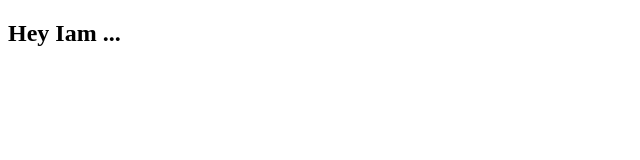
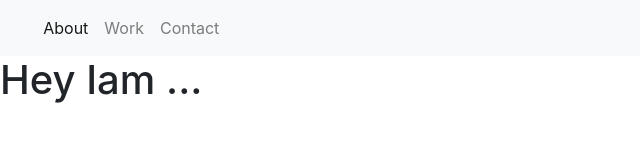
Before and after one commit to Shimele/microverse-challenge, a plain HTML site: page index.html in a window 1280 px wide. Shown: the whole page, without its empty margins (0-640 px from the left). Drawn offline with nearby package versions, Linux system fonts and the light colour scheme.

Commit message:
add nav bar

```diff
--- a/css/style.css
+++ b/css/style.css
@@ -0,0 +1,11 @@
+body{
+    margin:0;
+    padding: 0;
+    width: 100%;
+}
+#nav-bar{
+    background-color: red;
+}
+.active{
+    margin-left: 10%;
+}
--- a/index.html
+++ b/index.html
@@ -2,13 +2,21 @@
 <html lang="en">
   <head>
     <meta charset="UTF-8">
-    <title>Fork Me! FCC: Test Suite Template</title>
+    <title>Personal Portfolio</title>
+    <link rel="stylesheet" href="https://stackpath.bootstrapcdn.com/bootstrap/4.3.1/css/bootstrap.min.css" integrity="sha384-ggOyR0iXCbMQv3Xipma34MD+dH/1fQ784/j6cY/iJTQUOhcWr7x9JvoRxT2MZw1T" crossorigin="anonymous">
     <link rel="stylesheet" href="css/style.css">
   </head>
 
   <body>
     <header>
     <div id="nav-bar">
+        <nav class="navbar navbar-expand-lg navbar-light bg-light">
+          <div class="navbar-nav">
+            <a class="nav-item nav-link active" href="#">About<span class="sr-only">(current)</span></a>
+            <a class="nav-item nav-link" href="#">Work</a>
+            <a class="nav-item nav-link" href="#">Contact</a>
+          </div>
+        </nav>
     </div>
   </header>
 
@@ -31,20 +39,11 @@
       </footer>
     </section>
 
+
+    <script src="https://code.jquery.com/jquery-3.3.1.slim.min.js" integrity="sha384-q8i/X+965DzO0rT7abK41JStQIAqVgRVzpbzo5smXKp4YfRvH+8abtTE1Pi6jizo" crossorigin="anonymous"></script>
+    <script src="https://cdnjs.cloudflare.com/ajax/libs/popper.js/1.14.7/umd/popper.min.js" integrity="sha384-UO2eT0CpHqdSJQ6hJty5KVphtPhzWj9WO1clHTMGa3JDZwrnQq4sF86dIHNDz0W1" crossorigin="anonymous"></script>
+    <script src="https://stackpath.bootstrapcdn.com/bootstrap/4.3.1/js/bootstrap.min.js" integrity="sha384-JjSmVgyd0p3pXB1rRibZUAYoIIy6OrQ6VrjIEaFf/nJGzIxFDsf4x0xIM+B07jRM" crossorigin="anonymous"></script>
     <script src="https://cdn.freecodecamp.org/testable-projects-fcc/v1/bundle.js"></script>
-
-    <!--
-
-    Hello Camper!
-
-    For now, the test suite only works in Chrome!
-    Please read the README below in the JS Editor before beginning.
-    Feel free to delete this message once you have read it.
-    Good luck and Happy Coding!
-
-    - The freeCodeCamp Team
-
-    -->
     <script  src="js/index.js"></script>
   </body>
 </html>
```
